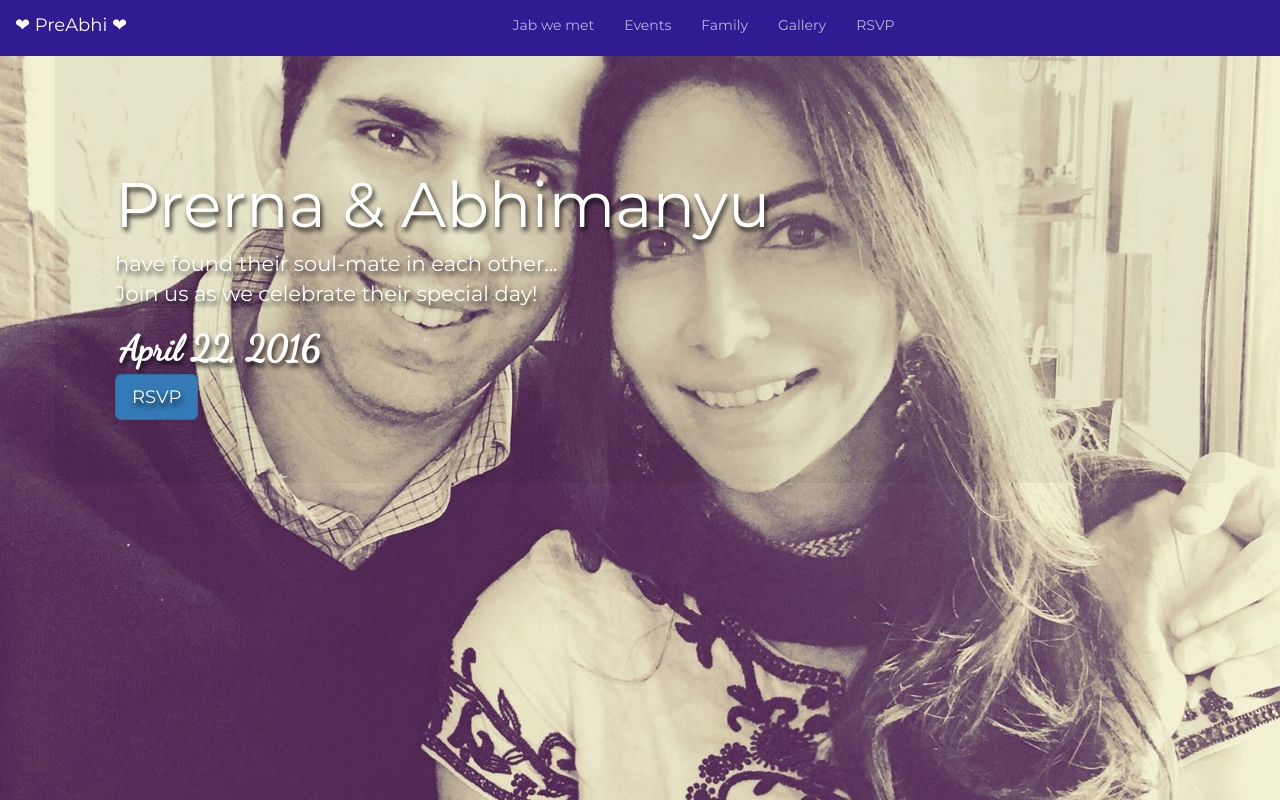
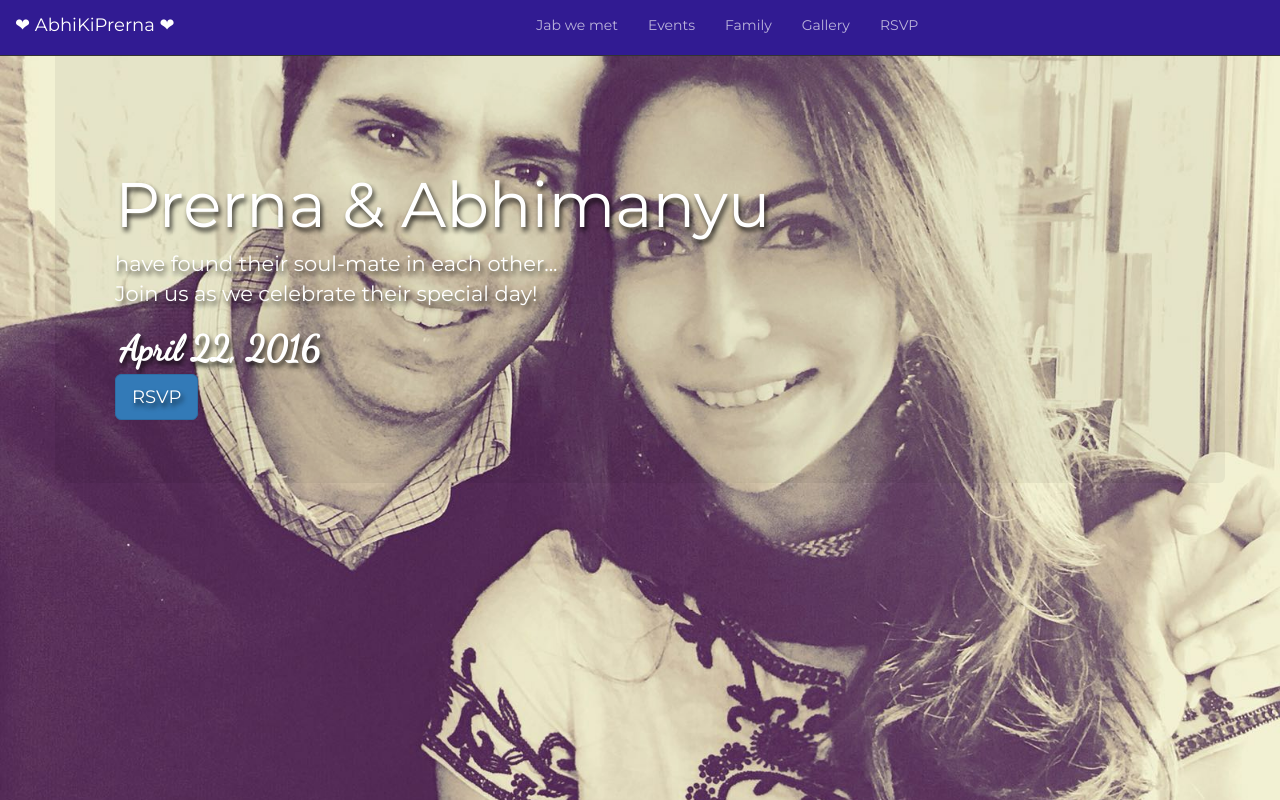
Before and after one commit to xenophene/wedding, a plain HTML site: page index.html in a window 1280 px wide. Drawn offline with Linux system fonts and the light colour scheme.

```diff
--- a/index.html
+++ b/index.html
@@ -10,7 +10,7 @@
     <meta name="description" content="">
     <meta name="author" content="">
 
-    <title>Prerna and Abhi</title>
+    <title>Abhi Ki Prerna</title>
     <link href='https://fonts.googleapis.com/css?family=Montserrat' rel='stylesheet' type='text/css'>
     <link href='https://fonts.googleapis.com/css?family=Dancing Script' rel='stylesheet' type='text/css'>
     <link href='https://fonts.googleapis.com/css?family=Satisfy' rel='stylesheet' type='text/css'>
@@ -42,7 +42,7 @@
                    <span class="icon-bar"></span>
                    <span class="icon-bar"></span>
                 </button>
-                <a class="active navbar-brand nav-link" data-toggle="tab" role="tab" href="#intro">❤ PreAbhi ❤</a>
+                <a class="active navbar-brand nav-link" data-toggle="tab" role="tab" href="#intro">❤ AbhiKiPrerna ❤</a>
            </div>
            <div class="collapse navbar-collapse" id="navigationbar">
                <ul class="nav navbar-nav">
```
